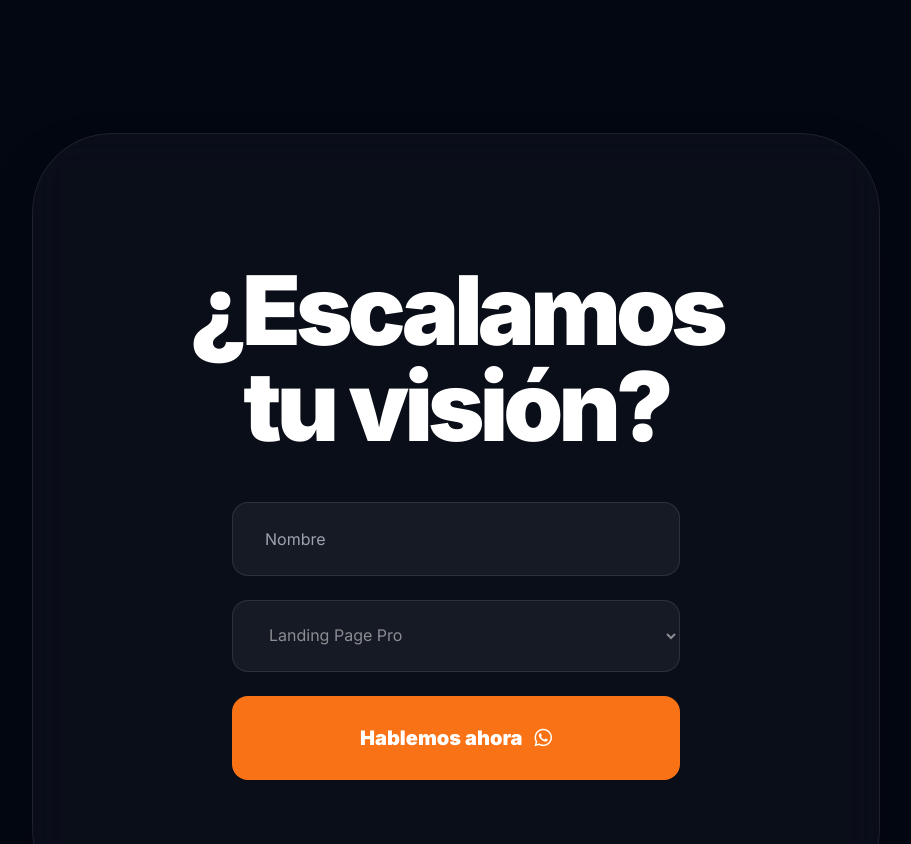
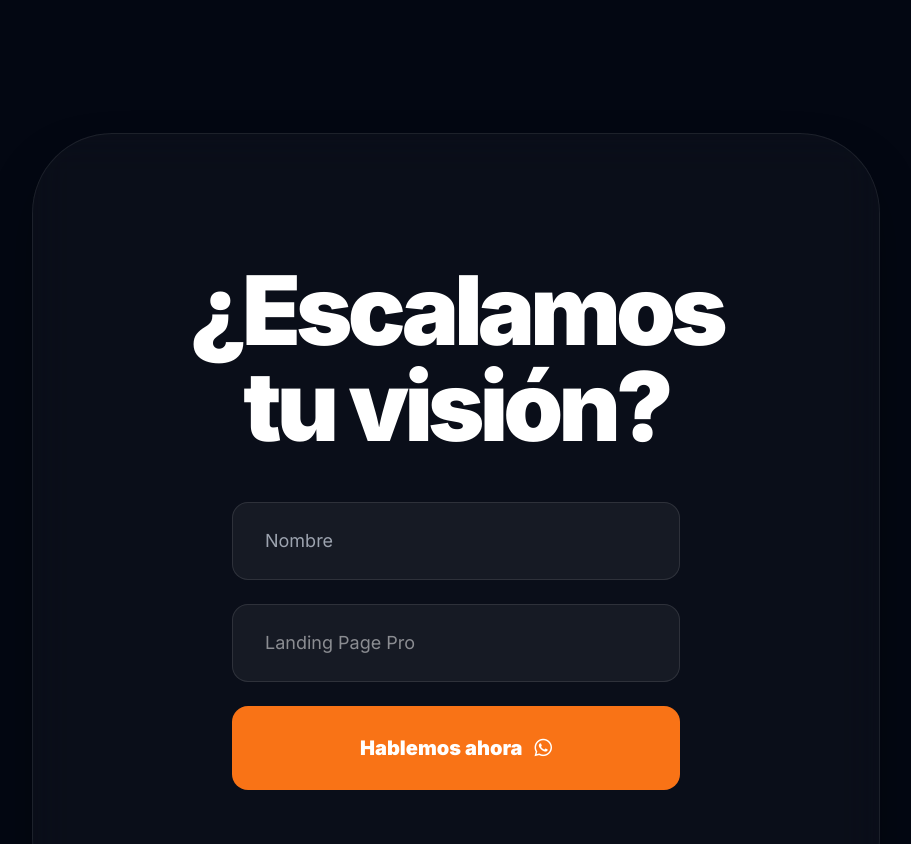
Before and after one commit to eiufb/SoyJoshua, a plain HTML site: page index.html in a window 1280 px wide. Shown: the part 3960-4804 px from the top of the page, without its empty margins (184-1095 px from the left). Drawn offline with nearby package versions, Linux system fonts and the light colour scheme; some packages are replaced by stand-ins of ours; a script that the page names is missing.

Commit message:
Update index.html

```diff
--- a/index.html
+++ b/index.html
@@ -243,21 +243,30 @@
         </div>
     </section>
 
-    <section id="contacto" class="py-40">
-        <div class="max-w-4xl mx-auto px-6 reveal">
-            <div class="glass-card p-12 md:p-32 rounded-[5rem] text-center">
-                <h2 class="text-6xl md:text-[6rem] font-black text-white mb-12 tracking-tighter">¿Escalamos <br>tu visión?</h2>
-                <form id="whatsappForm" class="max-w-md mx-auto space-y-6">
-                    <input id="nombre" type="text" required placeholder="Nombre" class="w-full bg-white/5 border border-white/10 px-8 py-6 rounded-2xl text-white outline-none focus:border-orange-500">
-                    <select id="servicio" class="w-full bg-white/5 border border-white/10 px-8 py-6 rounded-2xl text-white/50 outline-none">
-                        <option value="Landing Page">Landing Page Pro</option>
-                        <option value="Web App">Web App / CRM</option>
-                    </select>
-                    <button type="submit" class="magnetic w-full bg-orange-500 text-white py-7 rounded-2xl text-xl font-black">Hablemos ahora <i class="fab fa-whatsapp ml-2"></i></button>
-                </form>
-            </div>
+    <section id="contacto" class="py-20 md:py-40"> <div class="max-w-4xl mx-auto px-4 md:px-6 reveal"> <div class="glass-card p-8 md:p-32 rounded-[3rem] md:rounded-[5rem] text-center">
+
+            <h2 class="text-4xl sm:text-6xl md:text-[6rem] font-black text-white mb-8 md:mb-12 tracking-tighter leading-tight">
+                ¿Escalamos <br>tu visión?
+            </h2>
+
+            <form id="whatsappForm" class="max-w-md mx-auto space-y-4 md:space-y-6">
+                <input id="nombre" type="text" required placeholder="Nombre"
+                    class="w-full bg-white/5 border border-white/10 px-6 py-4 md:px-8 md:py-6 rounded-2xl text-white outline-none focus:border-orange-500 text-base md:text-lg">
+
+                <select id="servicio"
+                    class="w-full bg-white/5 border border-white/10 px-6 py-4 md:px-8 md:py-6 rounded-2xl text-white/50 outline-none text-base md:text-lg appearance-none">
+                    <option value="Landing Page" class="bg-slate-900">Landing Page Pro</option>
+                    <option value="Web App" class="bg-slate-900">Web App / CRM</option>
+                </select>
+
+                <button type="submit"
+                    class="magnetic w-full bg-orange-500 text-white py-5 md:py-7 rounded-2xl text-lg md:text-xl font-black transition-transform active:scale-95">
+                    Hablemos ahora <i class="fab fa-whatsapp ml-2"></i>
+                </button>
+            </form>
         </div>
-    </section>
+    </div>
+</section>
 
     <script>
         // 1. Preloader
```
